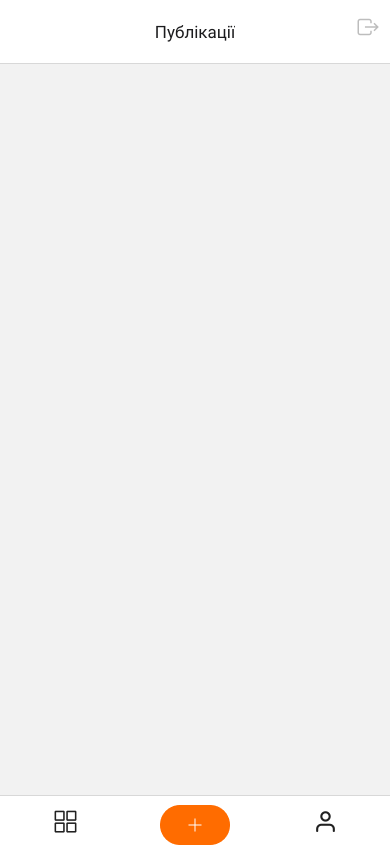
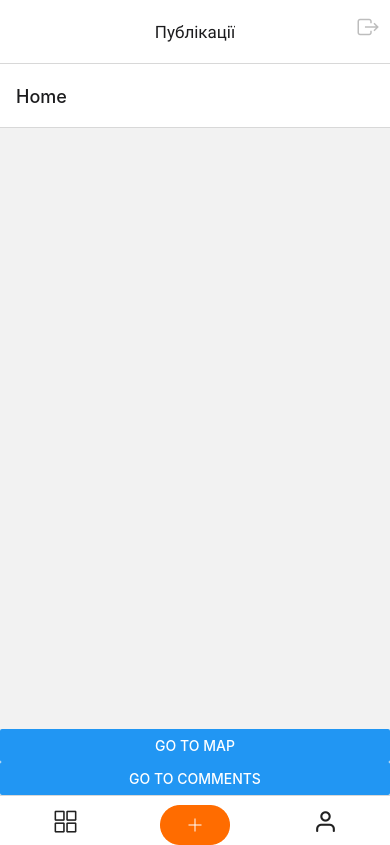
Before and after one commit to IrynkaKol/react-native-project, a React Native app: screen /Posts in a window 390 px wide. Built offline with nearby package versions, Linux system fonts and the light colour scheme.

Commit message:
add redax

```diff
--- a/App.js
+++ b/App.js
@@ -1,15 +1,21 @@
 // import { StatusBar } from 'expo-status-bar';
 import "react-native-gesture-handler";
 import React from "react";
+import {Provider} from "react-redux"
 import { NavigationContainer } from "@react-navigation/native";
+// import { AppLoading } from "expo";
 import { useRoute } from "./router";
+import {store} from './redux/store'
+
 
 import { useState } from "react";
 import { useFonts } from "expo-font";
+
 // import { Navbar } from "./Screens/NavBar/Navbar";
 
 export default function App() {
-  const routing = useRoute({});
+  const [iasReady, setIasReady] = useState(false);
+  const routing = useRoute(true);
   const [fontsLoaded] = useFonts({
     "Roboto-Regular": require("./assets/fonts/Roboto-Regular.ttf"),
     "Roboto-Medium": require("./assets/fonts/Roboto-Medium.ttf"),
@@ -19,5 +25,7 @@ export default function App() {
     return null;
   }
 
-  return <NavigationContainer>{routing}</NavigationContainer>;
+  return <Provider store={store}>
+  <NavigationContainer>{routing}</NavigationContainer>
+  </Provider>
 }
--- a/Screens/Home/Home.js
+++ b/Screens/Home/Home.js
@@ -1,18 +1,18 @@
-import { View, Text } from "react-native";
-import { NavigationRouteContext, useNavigation } from "@react-navigation/native";
- import { PostsScreen } from "../../Screens/mainScreen/PostsScreen";
-import { useEffect } from "react";
+// import { View, Text } from "react-native";
+// import { NavigationRouteContext, useNavigation } from "@react-navigation/native";
+//  import { PostsScreen } from "../../Screens/mainScreen/PostsScreen";
+// import { useEffect } from "react";
 
-export const Home = ({}) => {
+// export const Home = ({}) => {
 
-     const navigation = useNavigation();
-     useEffect(() => {
-        navigation.navigate("Posts")
-     }, [])
+//      const navigation = useNavigation();
+//      useEffect(() => {
+//         navigation.navigate("Posts")
+//      }, [])
 
-    return (
-        <View >
-           <PostsScreen style={{ flex: 1 }}/>
-        </View>
-    )
-}
+//     return (
+//         <View >
+//            <PostsScreen style={{ flex: 1 }}/>
+//         </View>
+//     )
+// }
--- a/Screens/mainScreen/CreatePostsScreen.js
+++ b/Screens/mainScreen/CreatePostsScreen.js
@@ -26,7 +26,7 @@ export const CreatePostsScreen = ({navigation}) => {
 
   };
   const sendPhoto = () => {
-    navigation.navigate('Posts', {photo})
+    navigation.navigate('Home', {photo})
     // console.log("navigation", navigation);
   };
   useEffect(() => {
--- a/Screens/mainScreen/PostsScreen.js
+++ b/Screens/mainScreen/PostsScreen.js
@@ -1,38 +1,19 @@
 import { useEffect, useState } from "react";
 import { View, Text, StyleSheet, FlatList, Image } from "react-native";
+import { createStackNavigator } from "@react-navigation/stack"; // для створення скринів
 
-// const Tab = createBottomTabNavigator();
+import { Home } from "../nestedScreens/Home";
+import { MapScreen } from "../nestedScreens/MapScreen";
+import { CommentsScreen } from "../nestedScreens/CommentsScreen";
 
-export const PostsScreen = ({ route }) => {
-  const [posts, setPosts] = useState([]);
-  // console.log('route.params', route.params)
-  useEffect(() => {
-    if (route.params) {
-      setPosts((prevState) => [...prevState, route.params]);
-    }
-  }, [route.params]);
-  console.log("posts", posts);
+
+const NestedScreens = createStackNavigator();
+export const PostsScreen = () => {
   return (
-    <View style={styles.container}>
-      <FlatList
-        data={posts}
-        keyExtractor={(item, indx) => indx.toString()}
-        renderItem={({item}) => (
-          <View style={{marginBottom: 10, justifyContent: 'center', alignItems: 'center'}}>
-            <Image
-              source={{ uri: item.photo }}
-              style={{ width: 200, height: 200 }}
-            />
-          </View>
-        )}
-      />
-    </View>
-  );
-};
-
-const styles = StyleSheet.create({
-  container: {
-    flex: 1,
-    justifyContent: "center",
-  },
-});
+    <NestedScreens.Navigator>
+      <NestedScreens.Screen name="Home" component={Home}/>
+      <NestedScreens.Screen name="Comments" component={CommentsScreen }/>
+      <NestedScreens.Screen name="Map" component={MapScreen}/>
+    </NestedScreens.Navigator>
+  )
+}
--- a/Screens/nestedScreens/DefaultScreenPost.js
+++ b/Screens/nestedScreens/Home.js
@@ -1,9 +1,9 @@
 import { useEffect, useState } from "react";
-import { View, Text, StyleSheet, FlatList, Image } from "react-native";
+import { View, Text, StyleSheet, FlatList, Image, Button } from "react-native";
 
 // const Tab = createBottomTabNavigator();
 
-export const DefaultScreenPostsScreen = ({ route }) => {
+export const Home = ({ route, navigation }) => {
   const [posts, setPosts] = useState([]);
 
   useEffect(() => {
@@ -12,6 +12,7 @@ export const DefaultScreenPostsScreen = ({ route }) => {
     }
   }, [route.params]);
   console.log("posts", posts);
+
   return (
     <View style={styles.container}>
       <FlatList
@@ -27,6 +28,11 @@ export const DefaultScreenPostsScreen = ({ route }) => {
 
         )}
       />
+      <Button title="go to map" onPress={() => navigation.navigate("Map")} />
+      <Button
+        title="go to Comments"
+        onPress={() => navigation.navigate("Comments")}
+      />
     </View>
   );
 };
--- a/Screens/nestedScreens/MapScreen.js
+++ b/Screens/nestedScreens/MapScreen.js
@@ -1,14 +1,29 @@
-import { View, Text } from "react-native";
+import MapView, {Marker} from "react-native-maps";
+
+import { View, Text, StyleSheet } from "react-native";
 
 export const MapScreen = ({}) => {
-    return (
-        <View>
-            <Text>  MapScreen
-            </Text>
-        </View>
-    )
-}
+  return (
+    <View style={styles.container}>
+      <MapView
+        style={{ flex: 1 }}
+        initialRegion={{
+            latitude: 50.516339,
+          longitude: 30.602185,
+
+          latitudeDelta: 0.001,
+          longitudeDelta: 0.006,
+        }}
+      >
+        <Marker coordinate={{latitude: 50.516339,
+          longitude: 30.602185}} title="travel photo"/>
+      </MapView>
+    </View>
+  );
+};
 
 const styles = StyleSheet.create({
-
-})
+  container: {
+    flex: 1,
+  },
+});
--- /dev/null
+++ b/redux/auth/authReducer.js
@@ -0,0 +1,12 @@
+import {createSlice} from '@reduxjs/toolkit'
+
+export const authSlice = createSlice({
+    name: 'auth',
+    initialState: {
+        userId: null,
+        login: null
+    },
+    reducers: {
+
+    }
+})
--- /dev/null
+++ b/redux/store.js
@@ -0,0 +1,9 @@
+import {configureStore, combineReducers} from '@reduxjs/toolkit'
+import { authSlice } from './auth/authReducer'
+
+const rootReducer = combineReducers({
+[authSlice.name]: authSlice.reducer,
+})
+export const store = configureStore({
+    reducer: rootReducer
+})
--- a/router.js
+++ b/router.js
@@ -8,7 +8,7 @@ const Tab = createBottomTabNavigator();
 
 import { RegistrationScreen } from "./Screens/auth/RegistrationScreen";
 import { LoginScreen } from "./Screens/auth/LoginScreen";
-import { Home } from "./Screens/Home/Home";
+// import { Home } from "./Screens/Home/Home";
 import { PostsScreen } from "./Screens/mainScreen/PostsScreen";
 import { CreatePostsScreen } from "./Screens/mainScreen/CreatePostsScreen";
 import { ProfileScreen } from "./Screens/mainScreen/ProfileScreen";
@@ -29,8 +29,8 @@ export const useRoute = (isAuth) => {
           component={LoginScreen}
           options={{ headerShown: false }}
         />
-        <MainStack.Screen name="Home" component={Home} options={{}} />
-        <MainStack.Screen name="Posts" component={PostsScreen} />
+        {/* <MainStack.Screen name="Home" component={Home} options={{}} />
+        <MainStack.Screen name="Posts" component={PostsScreen} /> */}
       </MainStack.Navigator>
     );
   }
```
Also changed, not shown: package.json (+6 -4 lines), 1 other file (tests, documents, lock files or other folders).
